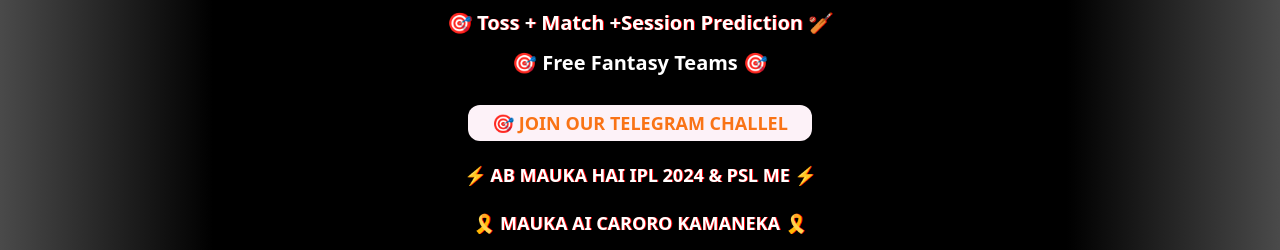
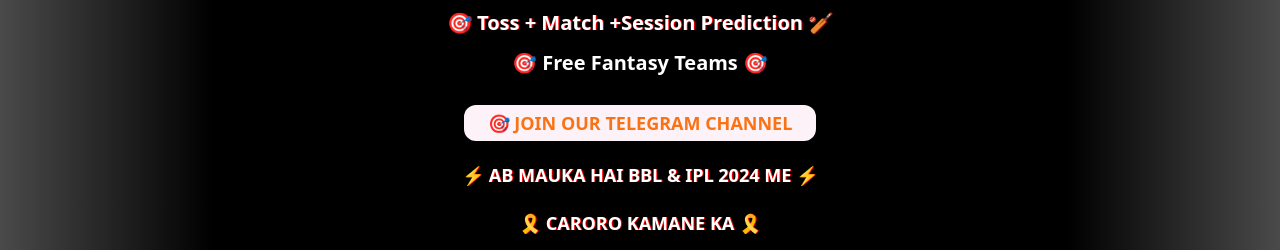
Before and after one commit to crickettmatch/rohitmumbai, a plain HTML site: page index.html in a window 1280 px wide. Shown: the part 305-555 px from the top of the page. Drawn offline with nearby package versions, Linux system fonts and the light colour scheme.

Commit message:
index.html

```diff
--- a/index.html
+++ b/index.html
@@ -67,11 +67,11 @@
 <h3 class="mt-3 text-xl font-bold text-white">🎯 Free Fantasy Teams 🎯</h3>
                 <div class="text-center mt-7 grid place-items-center">
                 <button class="bg-pink-50 px-6 py-1 rounded-xl text-orange-500 font-semibold text-lg flex gap-2">
-                    <span> 🎯 JOIN OUR TELEGRAM CHALLEL</span>
+                    <span> 🎯 JOIN OUR TELEGRAM CHANNEL</span>
                 </button>
                 </div>
-                <h2 class="text-lg flex gap-2 text-center uppercase text-white mt-5 font-bold font-sans" style="text-shadow: 1px .3px red;"> ⚡ ab mauka hai ipl 2024 & psl me ⚡</h2>
-                <h2 class="text-lg flex gap-2 text-center uppercase text-white mt-5 font-bold font-sans" style="text-shadow: 1px .3px red;"> 🎗️ mauka ai caroro  kamaneka 🎗️</h2>
+                <h2 class="text-lg flex gap-2 text-center uppercase text-white mt-5 font-bold font-sans" style="text-shadow: 1px .3px red;"> ⚡ AB MAUKA HAI BBL & IPL 2024 ME ⚡</h2>
+                <h2 class="text-lg flex gap-2 text-center uppercase text-white mt-5 font-bold font-sans" style="text-shadow: 1px .3px red;"> 🎗️ caroro  kamane ka 🎗️</h2>
                 <div class="flex items-center mt-5  justify-center space-x-2 mb-6">
 
                     <a href="https://t.me/+WiaCYmbxXaIwM2Jl" target="_blank" class="zoom-button bg-red-600 shadow shadow-black duration-100 active:scale-105 hover:bg-red-700 text-white font-semibold py-2 flex  place-items-center justify-center place-content-center px-2 rounded-md border-4 border-black" style="box-shadow:1px 0px 1px 3px red ;">
```
